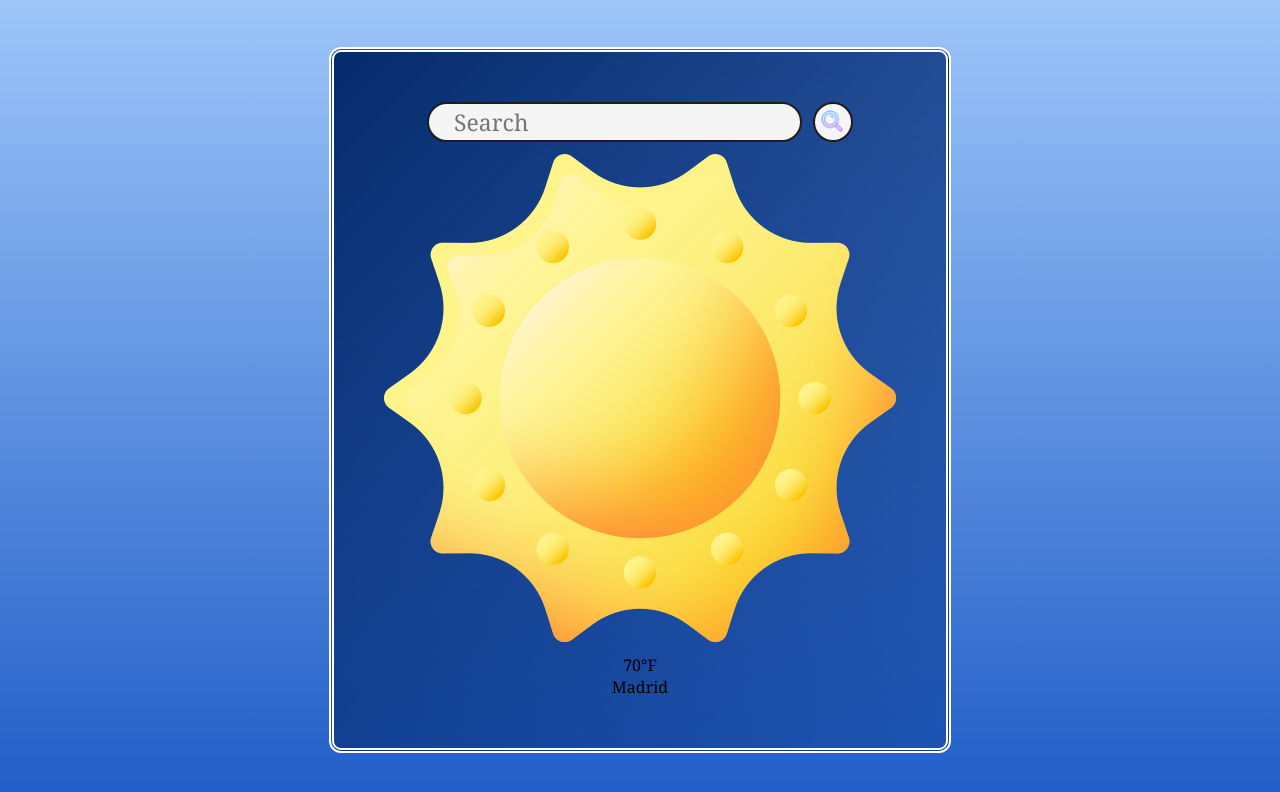
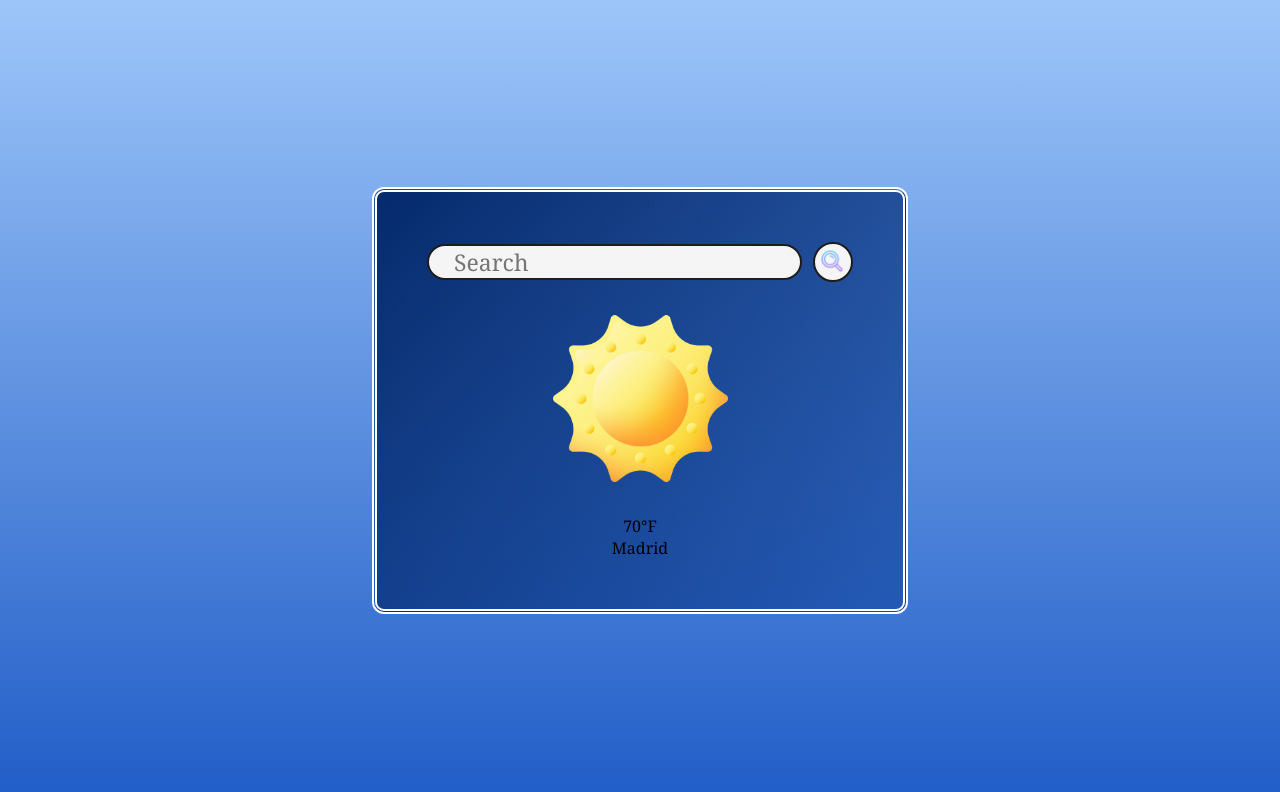
Before and after one commit to abigeez/abigeez.github.io, a React app in the folder 320-SBA/: page / in a window 1280 px wide. Shown: the top 792 px of the page. Built offline with nearby package versions, Linux system fonts and the light colour scheme; the HTML template or start-up script is replaced by a standard one.

Commit message:
adding more styling

```diff
--- a/320-SBA/src/components/Weather.css
+++ b/320-SBA/src/components/Weather.css
@@ -17,7 +17,7 @@
 }
 
 .searchBar input{
-    height: 40px;
+    height: 36px;
     border:solid 2px rgb(29, 29, 29);
     outline: none;
     border-radius:35px;
@@ -34,3 +34,9 @@
     background: whitesmoke;
     cursor:pointer;
 }
+
+.weather-icon{
+    width:175px;
+    height:175px;
+    margin: 29px 0;
+}
--- a/320-SBA/src/components/Weather.jsx
+++ b/320-SBA/src/components/Weather.jsx
@@ -17,8 +17,8 @@ const Weather = () => {
         <img className="magGlass" src={search_icon} alt="" />
       </div>
     <img className="weather-icon" src={sun_icon} alt=""/>
-      <p>70°F</p>
-      <p>Madrid</p>
+      <p className="temp">70°F</p>
+      <p className="city">Madrid</p>
     </div>
 
   )
```
